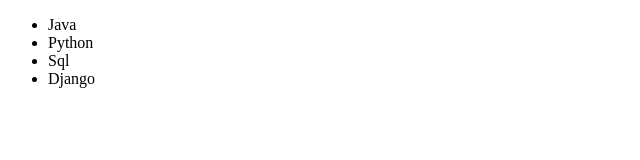
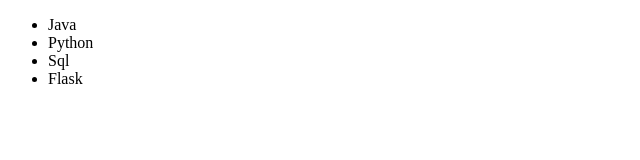
Before and after one commit to NeoSpartan117/alura-git, a plain HTML site: page index.html in a window 1280 px wide. Shown: the full height of the page, 0-640 px from the left. Drawn offline with Linux system fonts and the light colour scheme.

Commit message:
Cambio en el nombre del curso Django a Flask

```diff
--- a/index.html
+++ b/index.html
@@ -9,7 +9,7 @@
             <li>Java</li>
             <li>Python</li>
             <li>Sql</li>
-            <li>Django</li>
+            <li>Flask</li>
         </ul>
     </body>
 </html>
```
